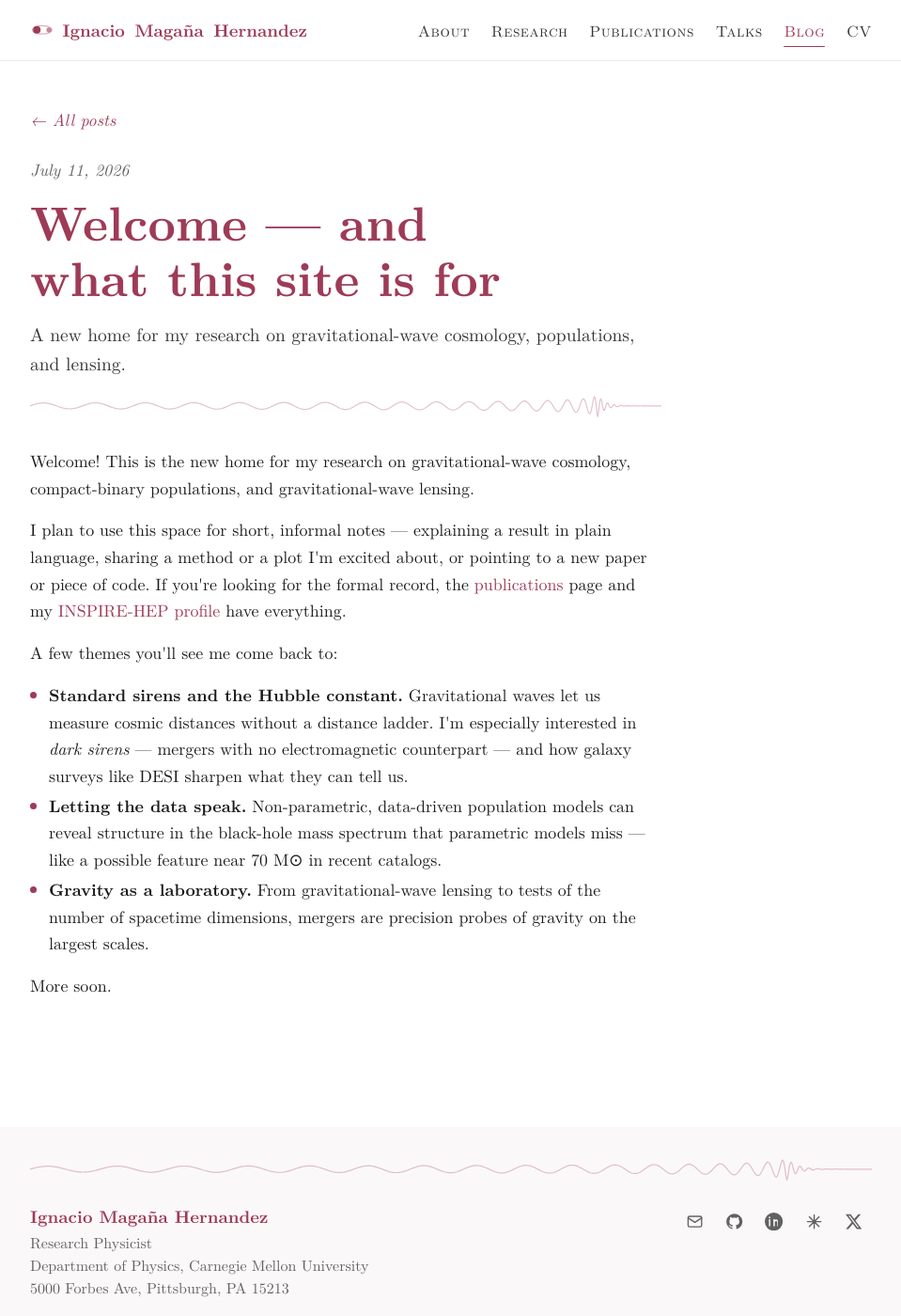
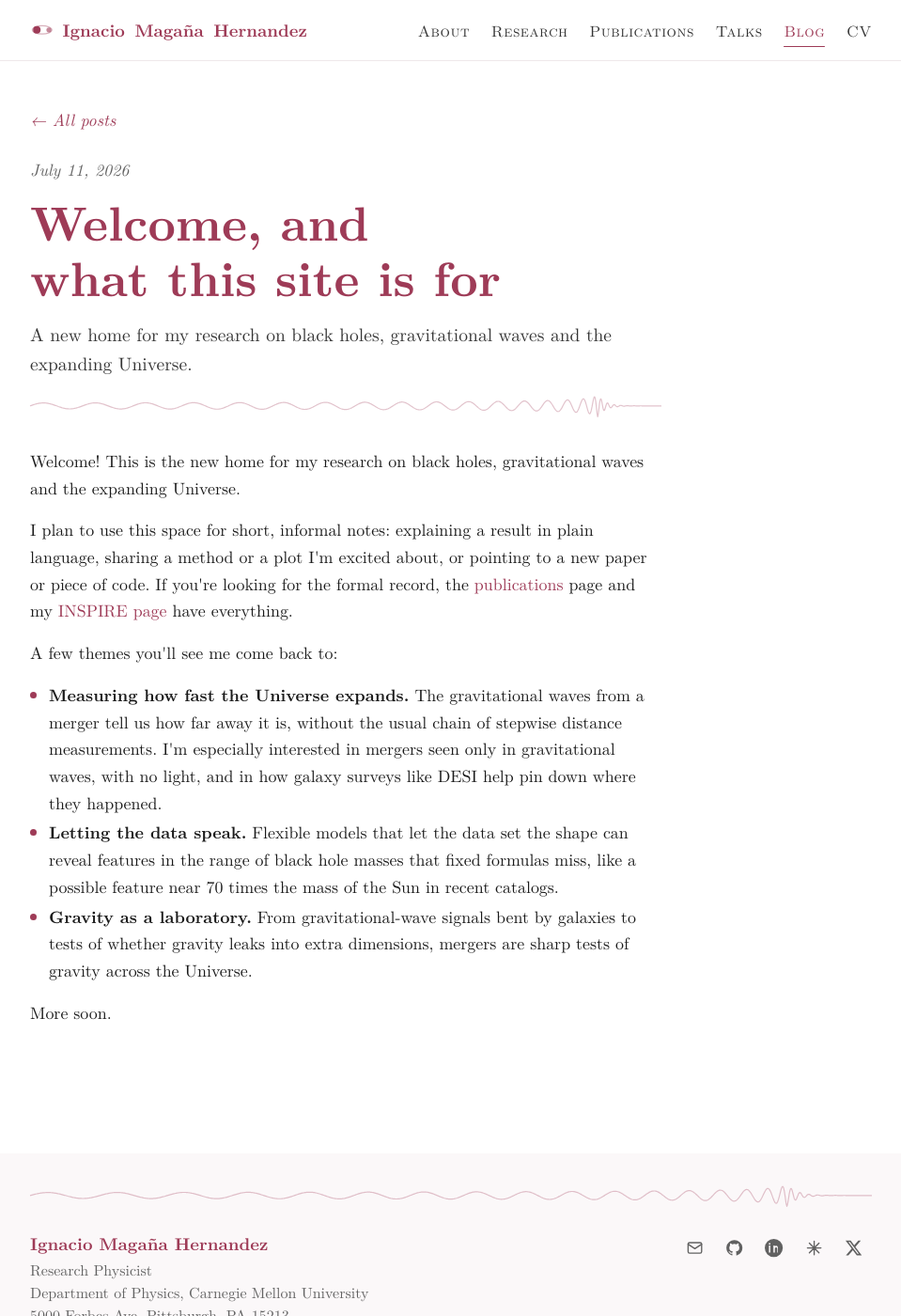
Before and after one commit to ignaciomagana/ignaciomagana.github.io, a Jekyll site: the page built from _posts/2026-07-11-welcome.md, in a window 1280 px wide and 1400 px high. Shown: the whole window at 94% size, without its empty margins (160-1119 px from the left). Built offline with Jekyll 4.4.1, drawn with Linux system fonts in a browser that asks for light colours.

Commit message:
Welcome post in plain language
Same points and date; jargon and em dashes replaced (standard and dark
sirens, distance ladder, non-parametric models, mass spectrum, lensing).

Co-Authored-By: Claude Opus 5.5 <noreply@anthropic.com>
Claude-Session: https://claude.ai/code/session_01L6W2Gqo5HL7aHCvWByMsGv

```diff
--- a/_posts/2026-07-11-welcome.md
+++ b/_posts/2026-07-11-welcome.md
@@ -1,29 +1,31 @@
 ---
-title: "Welcome — and what this site is for"
-subtitle: "A new home for my research on gravitational-wave cosmology, populations, and lensing."
+title: "Welcome, and what this site is for"
+subtitle: "A new home for my research on black holes, gravitational waves and the expanding Universe."
 date: 2026-07-11
 ---
 
-Welcome! This is the new home for my research on gravitational-wave cosmology,
-compact-binary populations, and gravitational-wave lensing.
+Welcome! This is the new home for my research on black holes, gravitational
+waves and the expanding Universe.
 
-I plan to use this space for short, informal notes — explaining a result in
+I plan to use this space for short, informal notes: explaining a result in
 plain language, sharing a method or a plot I'm excited about, or pointing to a
 new paper or piece of code. If you're looking for the formal record, the
 [publications](/publications/) page and my
-[INSPIRE-HEP profile](https://inspirehep.net/authors/1902658) have everything.
+[INSPIRE page](https://inspirehep.net/authors/1902658) have everything.
 
 A few themes you'll see me come back to:
 
-- **Standard sirens and the Hubble constant.** Gravitational waves let us measure
-  cosmic distances without a distance ladder. I'm especially interested in
-  *dark sirens* — mergers with no electromagnetic counterpart — and how galaxy
-  surveys like DESI sharpen what they can tell us.
-- **Letting the data speak.** Non-parametric, data-driven population models can
-  reveal structure in the black-hole mass spectrum that parametric models miss —
-  like a possible feature near 70 M⊙ in recent catalogs.
-- **Gravity as a laboratory.** From gravitational-wave lensing to tests of the
-  number of spacetime dimensions, mergers are precision probes of gravity on
-  the largest scales.
+- **Measuring how fast the Universe expands.** The gravitational waves from a
+  merger tell us how far away it is, without the usual chain of stepwise
+  distance measurements. I'm especially interested in mergers seen only in
+  gravitational waves, with no light, and in how galaxy surveys like DESI help
+  pin down where they happened.
+- **Letting the data speak.** Flexible models that let the data set the shape
+  can reveal features in the range of black hole masses that fixed formulas
+  miss, like a possible feature near 70 times the mass of the Sun in recent
+  catalogs.
+- **Gravity as a laboratory.** From gravitational-wave signals bent by galaxies
+  to tests of whether gravity leaks into extra dimensions, mergers are sharp
+  tests of gravity across the Universe.
 
 More soon.
```
